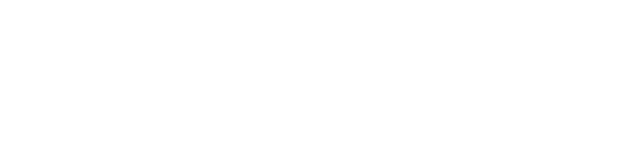
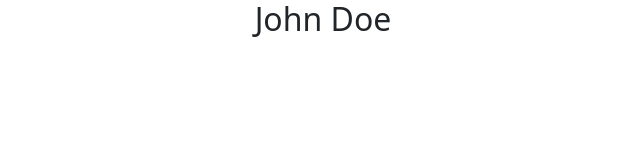
Before and after one commit to PruthvirajsinghBayas/bootstrap-portfolio, a plain HTML site: page index.html in a window 1280 px wide. Shown: the whole page, without its empty margins (317-957 px from the left). Drawn offline with nearby package versions, Linux system fonts and the light colour scheme.

Commit message:
text heading centered

```diff
--- a/index.html
+++ b/index.html
@@ -8,6 +8,8 @@
     <title>John Doe</title>
 </head>
 <body>
+  <h2 class="text-center ">John Doe</h2>
+
   <script src="./script.js"></script>
   <script src="https://cdn.jsdelivr.net/npm/bootstrap@5.0.2/dist/js/bootstrap.bundle.min.js" integrity="sha384-MrcW6ZMFYlzcLA8Nl+NtUVF0sA7MsXsP1UyJoMp4YLEuNSfAP+JcXn/tWtIaxVXM" crossorigin="anonymous"></script>
 </body>
```
